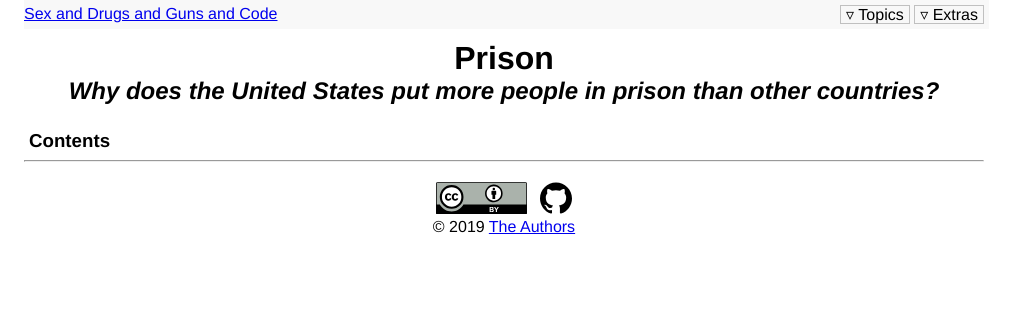
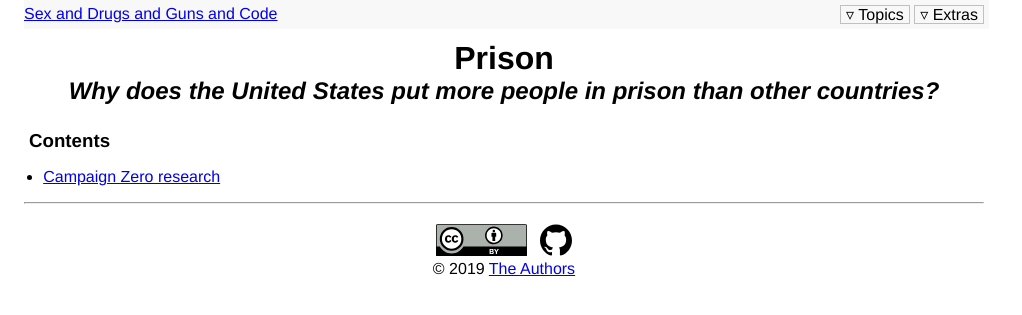
Before and after one commit to rgaiacs/sdgc, a Jekyll site: the page built from prison.md, in a window 1280 px wide. Shown: the top 315 px of the page, without its empty margins (0-1022 px from the left). Built offline with Jekyll 4.4.1, drawn with Linux system fonts in a browser that asks for light colours.

Commit message:
Campaign Zero

```diff
--- a/prison.md
+++ b/prison.md
@@ -4,4 +4,6 @@ permalink: "/prison/"
 
 {% include toc.md %}
 
+-   [Campaign Zero research](https://www.joincampaignzero.org/research)
+
 {% include links.md %}
```
